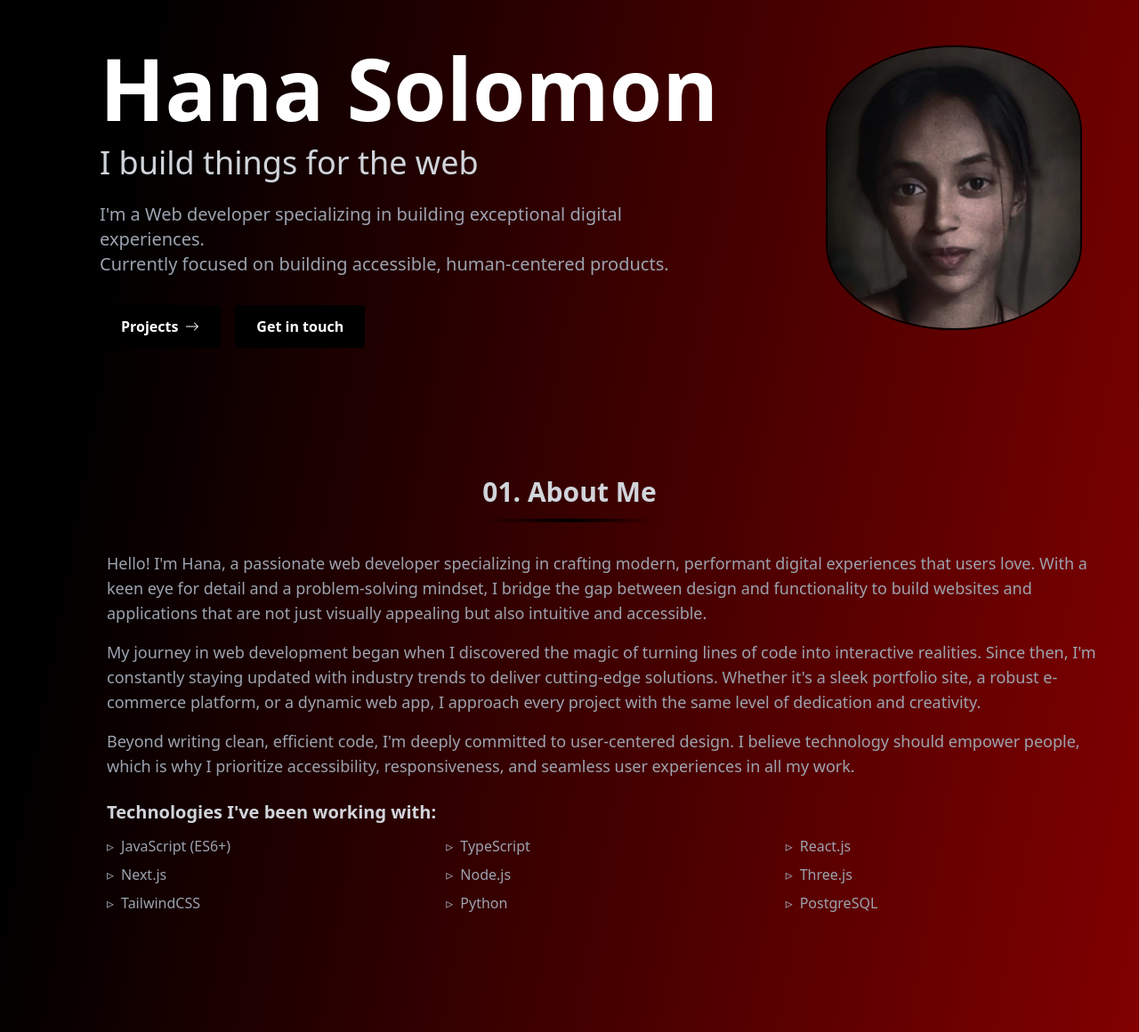
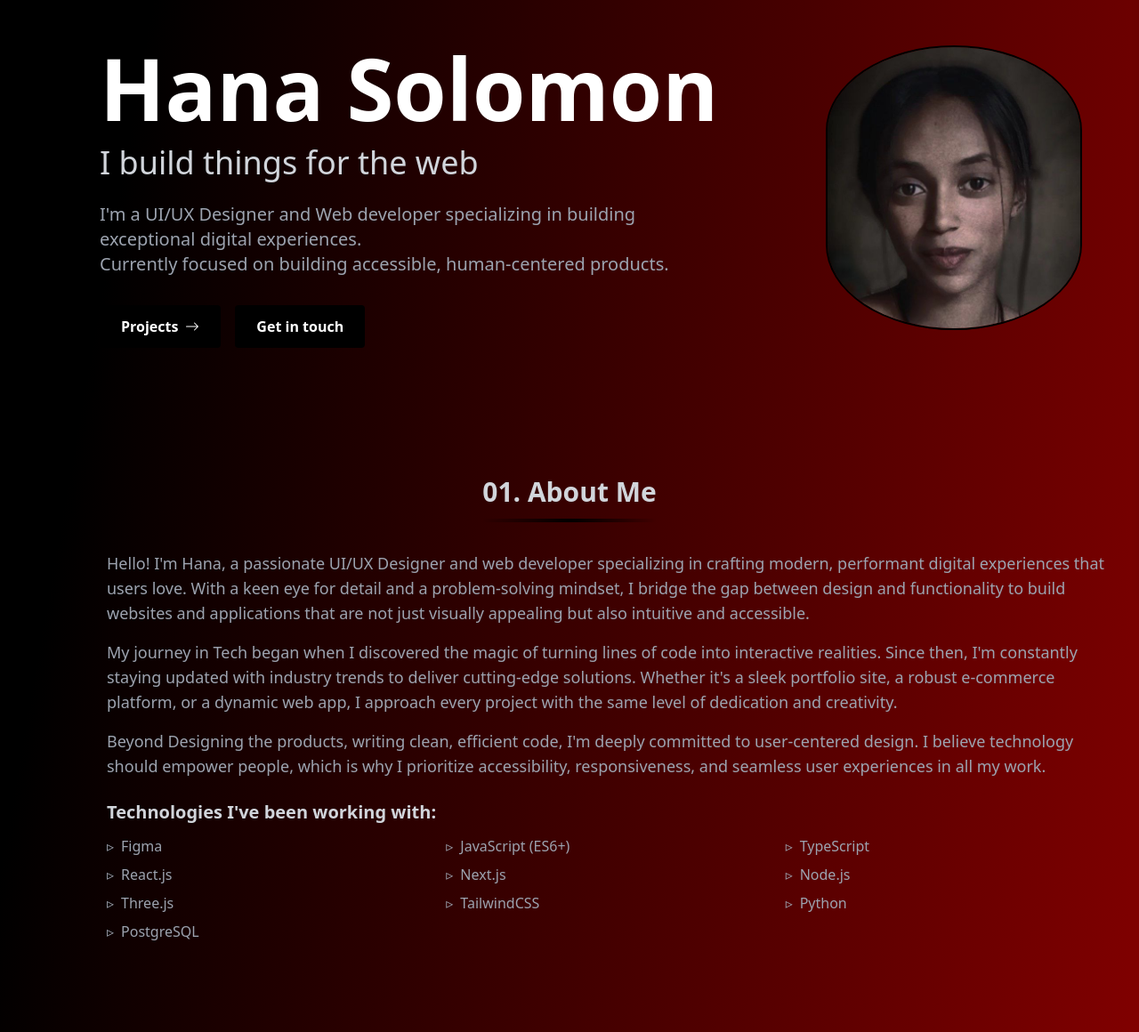
Before and after one commit to Haman28/Haman28.github.io, a plain HTML site: page frontend.html in a window 1280 px wide. Shown: the part 133-1293 px from the top of the page at 89% size. Drawn offline with nearby package versions, Linux system fonts and the light colour scheme.

Commit message:
Update frontend.html
Signed-off-by: Haman28 <hanutiii856@gmail.com>

```diff
--- a/frontend.html
+++ b/frontend.html
@@ -91,7 +91,7 @@
           I build things for the web
         </p>
         <p class="text-gray-400 max-w-2xl text-base sm:text-lg md:text-xl mb-8 ml-0 sm:ml-8 md:ml-12">
-          I'm a Web developer specializing in building exceptional digital experiences.<br>
+          I'm a UI/UX Designer and Web developer specializing in building exceptional digital experiences.<br>
           Currently focused on building accessible, human-centered products.
         </p>
         <div class="flex flex-col sm:flex-row items-start sm:items-center gap-4 ml-0 sm:ml-8 md:ml-12">
@@ -125,19 +125,23 @@
     <div class="flex flex-col md:flex-row items-center ml-0 md:ml-12 lg:ml-24">
       <div class="w-full">
         <p class="text-sm sm:text-base md:text-lg text-gray-400 mb-4">
-          Hello! I'm Hana, a passionate web developer specializing in crafting modern, performant digital experiences that users love. With a keen eye for detail and a problem-solving mindset, I bridge the gap between design and functionality to build websites and applications that are not just visually appealing but also intuitive and accessible.
+          Hello! I'm Hana, a passionate UI/UX Designer and web developer specializing in crafting modern, performant digital experiences that users love. With a keen eye for detail and a problem-solving mindset, I bridge the gap between design and functionality to build websites and applications that are not just visually appealing but also intuitive and accessible.
         </p>
         <p class="text-sm sm:text-base md:text-lg text-gray-400 mb-4">
-          My journey in web development began when I discovered the magic of turning lines of code into interactive realities. Since then, I'm constantly staying updated with industry trends to deliver cutting-edge solutions. Whether it's a sleek portfolio site, a robust e-commerce platform, or a dynamic web app, I approach every project with the same level of dedication and creativity.
+          My journey in Tech began when I discovered the magic of turning lines of code into interactive realities. Since then, I'm constantly staying updated with industry trends to deliver cutting-edge solutions. Whether it's a sleek portfolio site, a robust e-commerce platform, or a dynamic web app, I approach every project with the same level of dedication and creativity.
         </p>
         <p class="text-sm sm:text-base md:text-lg text-gray-400 mb-6">
-          Beyond writing clean, efficient code, I'm deeply committed to user-centered design. I believe technology should empower people, which is why I prioritize accessibility, responsiveness, and seamless user experiences in all my work.
+          Beyond Designing the products, writing clean, efficient code, I'm deeply committed to user-centered design. I believe technology should empower people, which is why I prioritize accessibility, responsiveness, and seamless user experiences in all my work.
         </p>
 
         <div class="mb-6">
           <h3 class="text-lg sm:text-xl font-semibold text-gray-300 mb-3">Technologies I've been working with:</h3>
           <ol class="grid grid-cols-1 sm:grid-cols-2 md:grid-cols-3 gap-2 list-inside">
-            <li class="flex items-center text-sm sm:text-base text-gray-400 hover:text-white transition-colors">
+
+             <li class="flex items-center text-sm sm:text-base text-gray-400 hover:text-white transition-colors">
+              <span class="text-black-200 mr-2">▹</span> Figma
+            </li>
+               <li class="flex items-center text-sm sm:text-base text-gray-400 hover:text-white transition-colors">
               <span class="text-black-200 mr-2">▹</span> JavaScript (ES6+)
             </li>
             <li class="flex items-center text-sm sm:text-base text-gray-400 hover:text-white transition-colors">
@@ -566,4 +570,5 @@ to-black rounded-lg
   document.getElementById('overlay').addEventListener('click', toggleSidebar);
 </script>
 </body>
+
 </html>
```
